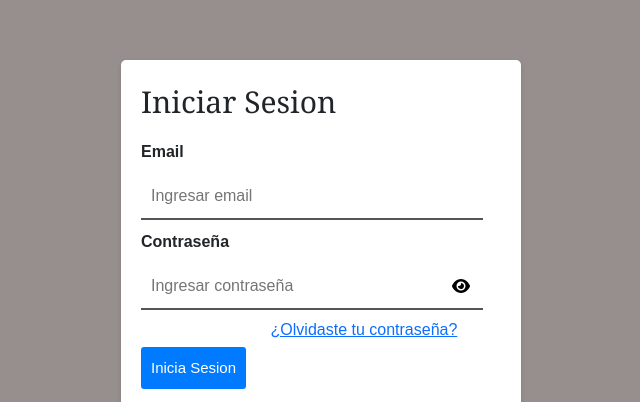
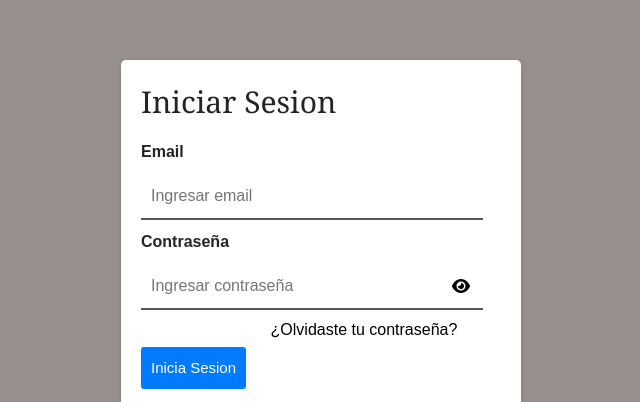
Before and after one commit to vazqueznahuel/Clementina, a React (Create React App) app: page / in a window 1280 px wide. Shown: the part 388-790 px from the top of the page, without its empty margins (319-959 px from the left). Built offline with nearby package versions, Linux system fonts and the light colour scheme; no server answers.

Commit message:
Agregando classname en olvidar contraseña

```diff
--- a/src/components/login/login.jsx
+++ b/src/components/login/login.jsx
@@ -81,7 +81,7 @@ function Login(props) {
               <FontAwesomeIcon icon={showPassword ? faEyeSlash : faEye} />
             </button>
             <h6 className='olvidar-contraseña'>
-              <Link to='/Recuper-Contraseña'>
+              <Link to='/Recuper-Contraseña' className='link-olvidar-contraseña'>
               ¿Olvidaste tu contraseña?
               </Link>
             </h6>
```
